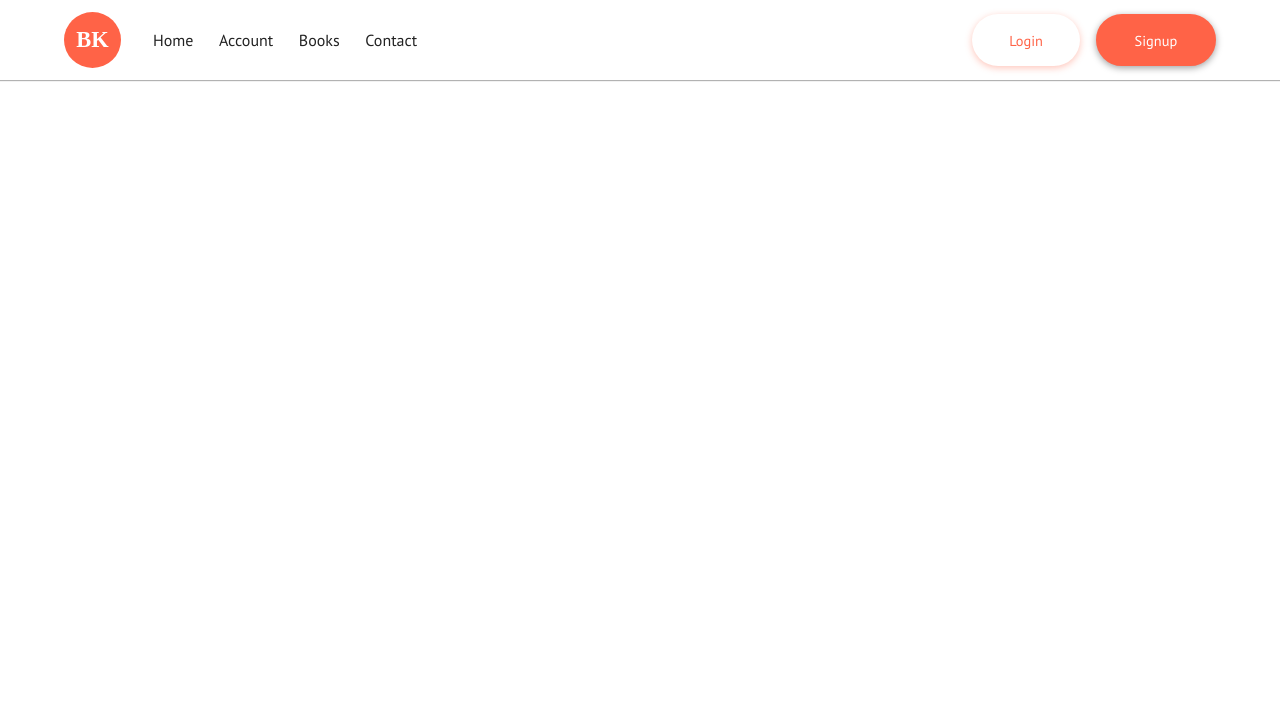
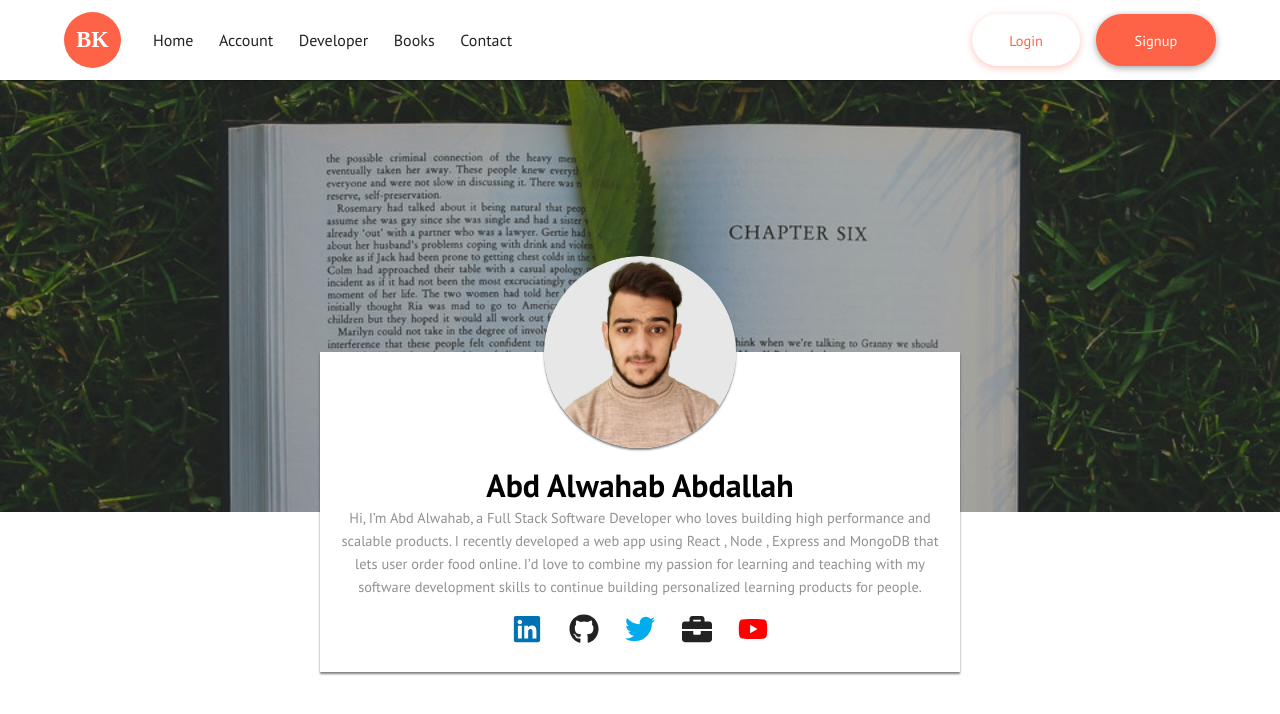
Before and after one commit to Abd-Alwahab/learn-auth-frontend, a React (Create React App) app: page /developer in a window 1280 px wide. Shown: the top 714 px of the page. Built offline with nearby package versions, Linux system fonts and the light colour scheme.

Commit message:
adding the developer page

```diff
--- a/src/App.js
+++ b/src/App.js
@@ -6,6 +6,7 @@ import Signup from "./pages/Signup";
 import ForgotPassword from "./pages/ForgotPassword";
 import PreviewProfile from "./pages/PreviewProfile";
 import ResetPassword from "./pages/ResetPassword";
+import Developer from "./pages/Developer";
 
 function App() {
   return (
@@ -17,6 +18,7 @@ function App() {
           <Route path="/login" component={Login} />
           <Route path="/signup" component={Signup} />
           <Route path="/profile" component={PreviewProfile} />
+          <Route path="/developer" component={Developer} />
           <Route path="/forgotpassword" component={ForgotPassword} />
           <Route path="/resetpassword" component={ResetPassword} />
         </Switch>
--- a/src/components/Navbar.js
+++ b/src/components/Navbar.js
@@ -49,6 +49,12 @@ function Navbar() {
                 </Link>
               </li>
 
+              <li className="list__item" onClick={closeNav}>
+                <Link to="/developer" className=" link list__link">
+                  Developer
+                </Link>
+              </li>
+
               <li className="list__item  books-item" onClick={closeNav}>
                 <Link to="/books" className=" link list__link">
                   Books
--- /dev/null
+++ b/src/pages/Developer.js
@@ -0,0 +1,56 @@
+import React from "react";
+
+import abdalwahab from "./../media/profile/abdalwahab.png";
+import { FaTwitter, FaGithub, FaLinkedin, FaBriefcase, FaYoutube } from "react-icons/fa";
+import FullHeightWrapper from "../components/FullHeightWrapper";
+
+const Developer = () => {
+  return (
+    <FullHeightWrapper>
+      <div className="preview-profile">
+        <div className="preview-profile-header">
+          <div className="preview-profile-header-box">
+            <div className="preview-profile-header-image-container">
+              <img src={abdalwahab} alt="" className="preview-profile-header-image" />
+            </div>
+
+            <div className="preview-profile-header-content">
+              <h1>Abd Alwahab Abdallah</h1>
+              <p>
+                Hi, I’m Abd Alwahab, a Full Stack Software Developer who loves building
+                high performance and scalable products. I recently developed a web app
+                using React , Node , Express and MongoDB that lets user order food online.
+                I’d love to combine my passion for learning and teaching with my software
+                development skills to continue building personalized learning products for
+                people.
+              </p>
+
+              <div className="preview-profile-header-icons">
+                <a href="https://www.linkedin.com/in/abd-alwahab/">
+                  <FaLinkedin color="#0072b1" size={30} />
+                </a>
+
+                <a href="https://github.com/Abd-Alwahab">
+                  <FaGithub color="#222" size={30} />
+                </a>
+
+                <a href="https://twitter.com/codeWithAbd">
+                  <FaTwitter color="#00acee" size={30} />
+                </a>
+                <a href="https://codewithabd.web.app">
+                  <FaBriefcase color="#222" size={30} />
+                </a>
+
+                <a href="https://www.youtube.com/channel/UCZz14Hj5YxrWse0lc9Bf1GQ">
+                  <FaYoutube color="red" size={30} />
+                </a>
+              </div>
+            </div>
+          </div>
+        </div>
+      </div>
+    </FullHeightWrapper>
+  );
+};
+
+export default Developer;
```
Also changed, not shown: 1 other file (tests, documents, lock files or other folders).
